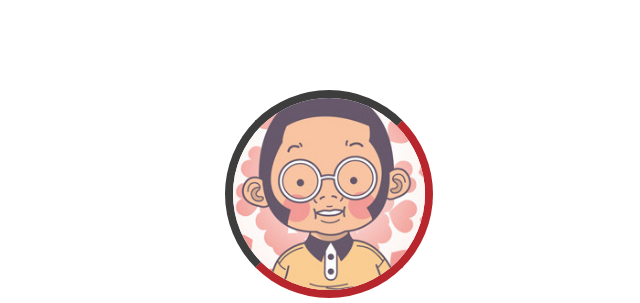
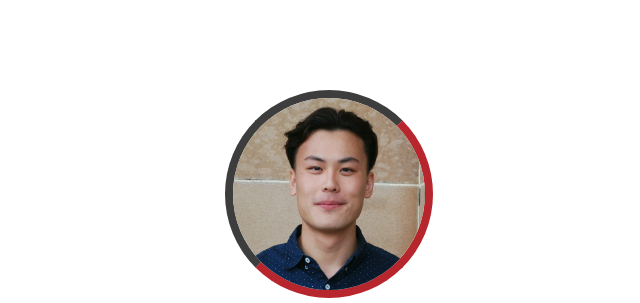
Before and after one commit to jacobianjl/jacobianjl.github.io, a plain HTML site: page index.html in a window 1280 px wide. Shown: the top 303 px of the page, without its empty margins (319-959 px from the left). Drawn offline with nearby package versions, Linux system fonts and the light colour scheme.

Commit message:
add profile pic

```diff
--- a/index.html
+++ b/index.html
@@ -38,7 +38,7 @@
   <div class="portrait">
     <a href="/">
       <div class="spinner"></div>
-      <div class="img" style="background-image: url('/images/portrait-default.png')"></div>
+      <div class="img" style="background-image: url('/images/profilepic.png')"></div>
     </a>
   </div>
   <h1 class="name">Jerry <b>Liu</b></h1>
```
Also changed, not shown: images/portrait-default.png (deleted), images/profilepic.png (renamed from images/profilepic.jfif).
